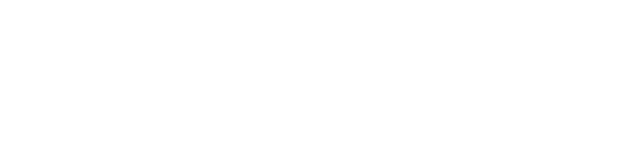
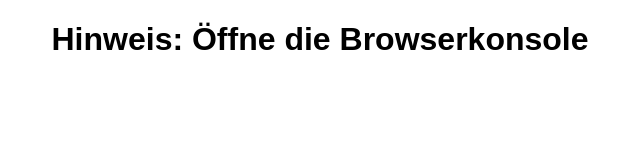
Before and after one commit to Skytecc/EIA2_WiSe22, a website: page Aufgaben/L01/L01_Zufallsgedicht.html in a window 1280 px wide. Shown: the whole page, without its empty margins (320-960 px from the left). Drawn offline with Linux system fonts and the light colour scheme.

Commit message:
Add changes

```diff
--- a/Aufgaben/L01_Zufallsgedicht.html
+++ b/Aufgaben/L01/L01_Zufallsgedicht.html
@@ -4,11 +4,12 @@
     <meta charset="UTF-8">
     <meta http-equiv="X-UA-Compatible" content="IE=edge">
     <meta name="viewport" content="width=device-width, initial-scale=1.0">
-    <title>L01</title>
+    <title>L01_Zufallsgedicht</title>
     <link rel="stylesheet" href="style.css">
     <script src="script.js" defer></script>
 </head>
 <body>
+    <h1>Hinweis: Öffne die Browserkonsole</h1>
 
 </body>
 </html>
--- /dev/null
+++ b/Aufgaben/L01/style.css
@@ -0,0 +1,4 @@
+h1 {
+    text-align: center;
+    font-family: sans-serif;
+}
```
Also changed, not shown: Aufgaben/L01/script.js (renamed from Aufgaben/script.js), Aufgaben/L01/script.ts (renamed from Aufgaben/script.ts), Aufgaben/style.css (deleted), 2 other files.
